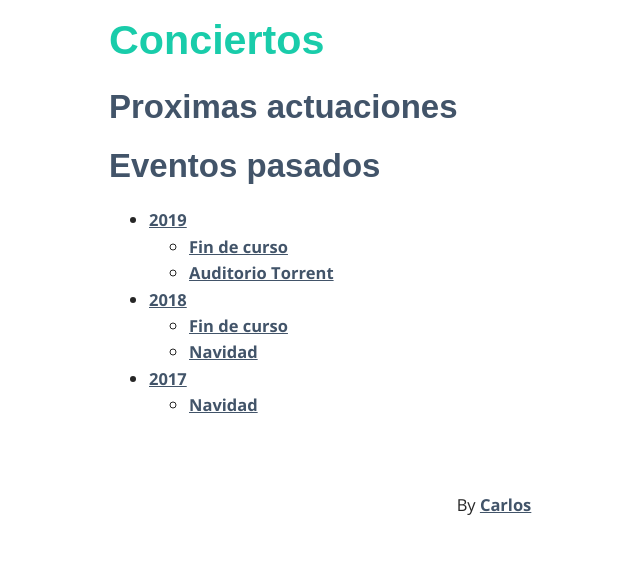
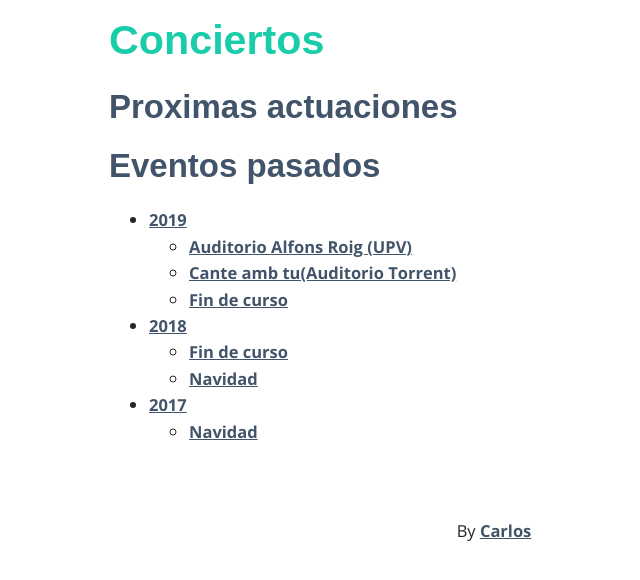
Before and after one commit to a-viva-veu/a-viva-veu.github.io, a Jekyll site: the page built from _pages/concerts.html, in a window 1280 px wide. Shown: the top 580 px of the page, without its empty margins (146-786 px from the left). Built offline with Jekyll 4.4.1, drawn with Linux system fonts in a browser that asks for light colours; some web fonts are replaced.

Commit message:
minor errors fixed

```diff
--- a/_includes/head.html
+++ b/_includes/head.html
@@ -23,5 +23,4 @@
   <link rel="canonical" href="{{ page.url | replace:'index.html','' | prepend: site.baseurl | prepend: site.url }}">
   <link href='https://fonts.googleapis.com/css?family=Open+Sans:400,300,700,800,600' rel='stylesheet' type='text/css'>
   <link href='https://fonts.googleapis.com/css?family=Muli:400,300' rel='stylesheet' type='text/css'>
-  <link rel="stylesheet" href="{{ " assets/css/main.css " | prepend: site.baseurl }}">
 </head>
--- a/_pages/concerts.html
+++ b/_pages/concerts.html
@@ -13,8 +13,9 @@ permalink: /conciertos/
 <ul>
   <li><a href="{{site.baseurl}}/conciertos/2019/">2019</a></li>
   <ul>
+     <li><a href="{{site.baseurl}}/conciertos/2019/#upv">Auditorio Alfons Roig (UPV)</li>
+    <li><a href="{{site.baseurl}}/conciertos/2019/#auditorio-torrent">Cante amb tu(Auditorio Torrent)</li>
     <li><a href="{{site.baseurl}}/conciertos/2019/#fin-curso">Fin de curso</a></li>
-    <li><a href="{{site.baseurl}}/conciertos/2019/#auditorio-torrent">Auditorio Torrent</li>
   </ul>
   <li><a href="{{site.baseurl}}/conciertos/2018/">2018</a></li>
   <ul>
```
